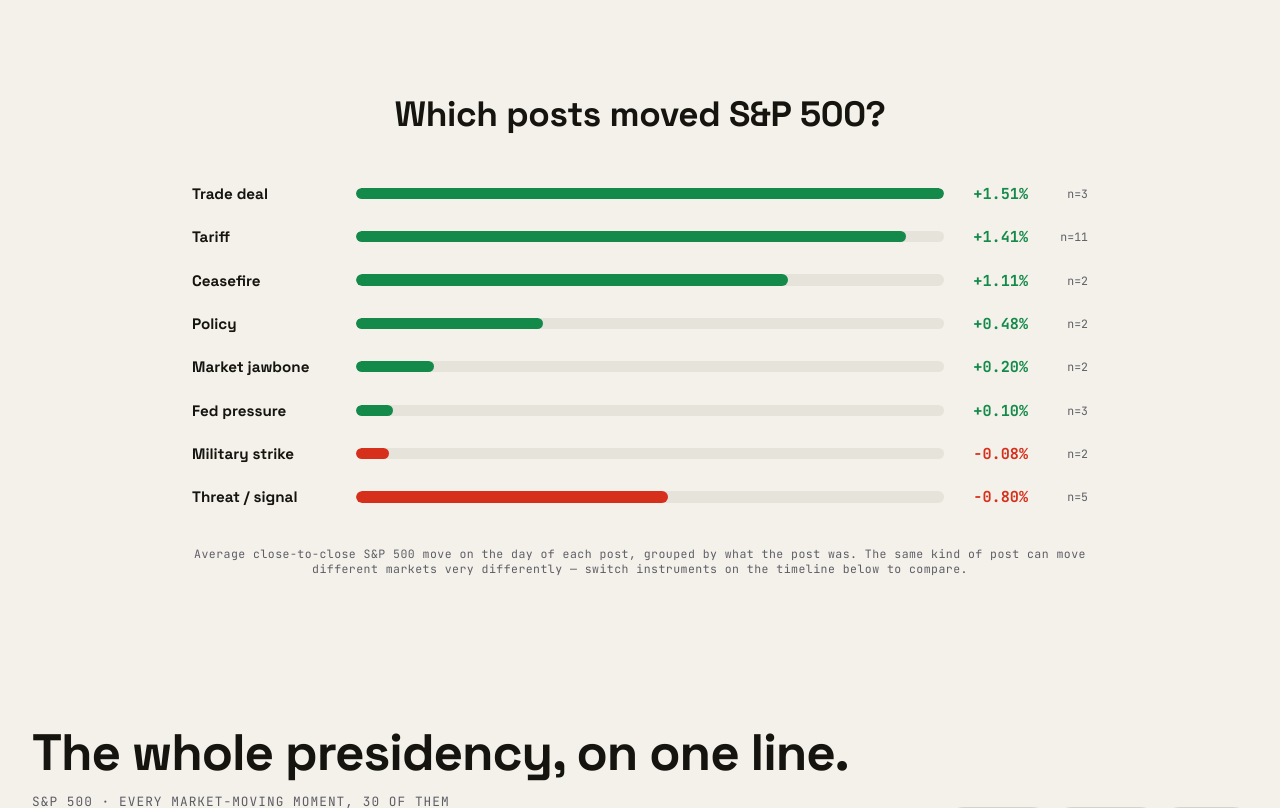
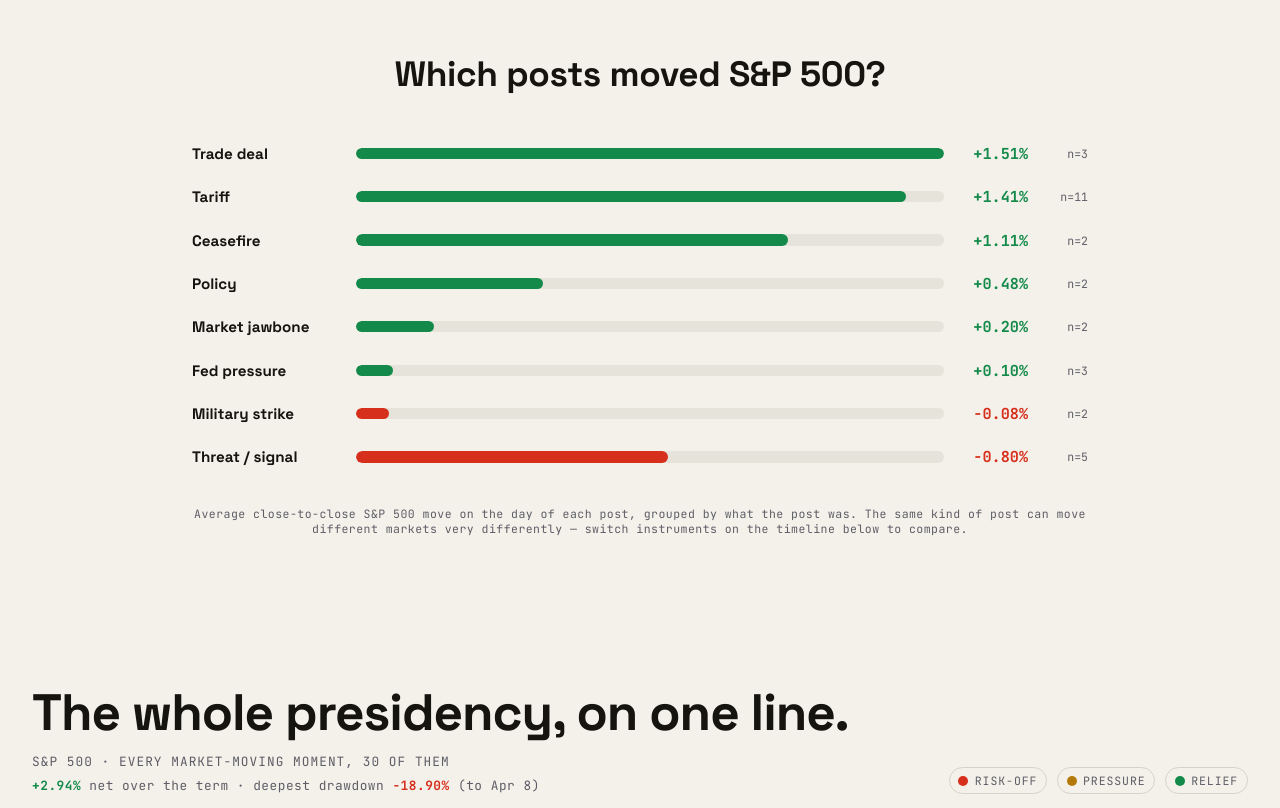
Before and after one commit to andrewli8/truth-and-ticker, a React (Vite) app: page / in a window 1280 px wide. Shown: the part 1354-2162 px from the top of the page. Built offline with nearby package versions, Linux system fonts and the light colour scheme.

Commit message:
style: tighten StatBand→CategoryBand gap (6rem→3.5rem top padding)
The ~14rem combined gap left an empty band that read as disconnected; CategoryBand's
top padding is trimmed so the sections connect while keeping editorial breathing room
(verified via screenshot).

```diff
--- a/src/components/CategoryBand.module.css
+++ b/src/components/CategoryBand.module.css
@@ -1,7 +1,8 @@
 .band {
   max-width: 60rem;
   margin: 0 auto;
-  padding: 6rem 2rem 2rem;
+  /* Top padding kept modest: the StatBand above already carries 8rem of bottom space. */
+  padding: 3.5rem 2rem 2rem;
 }
 
 .intro {
```
